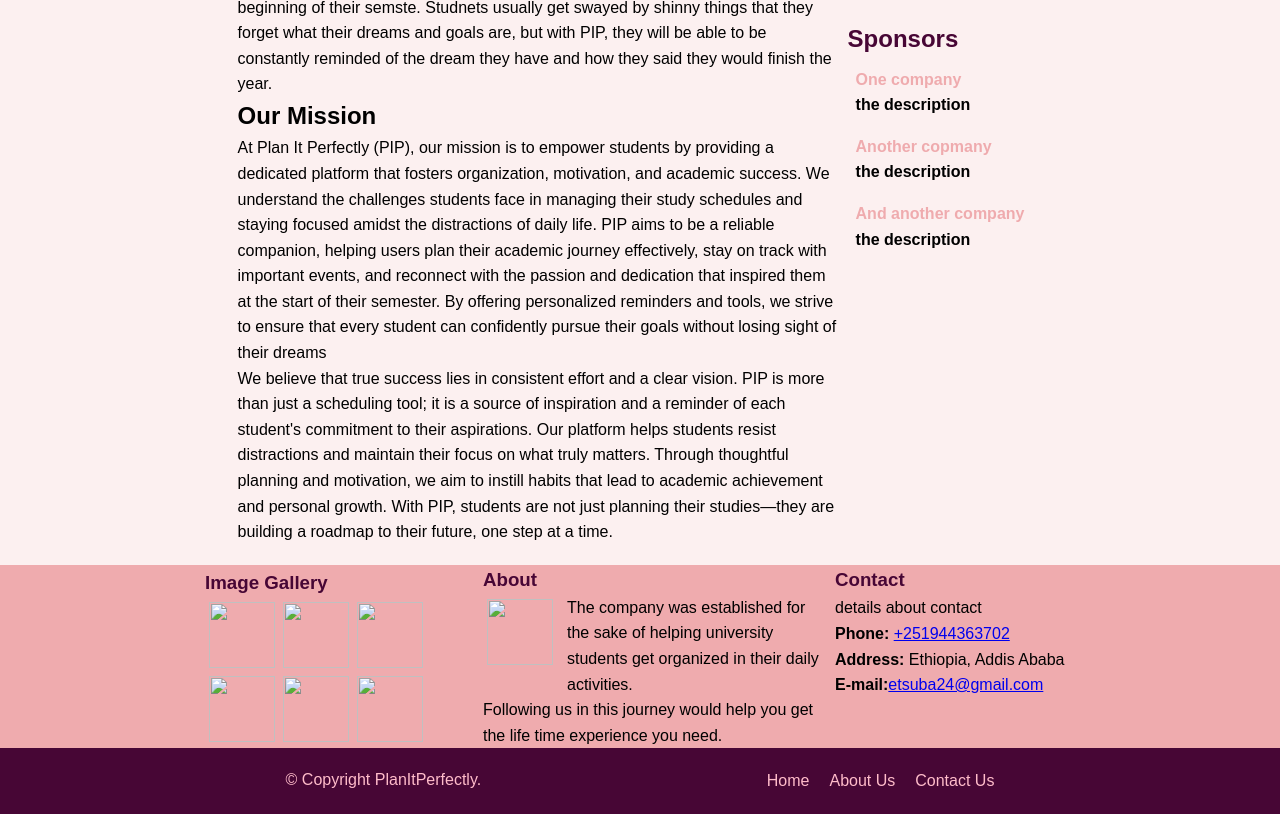
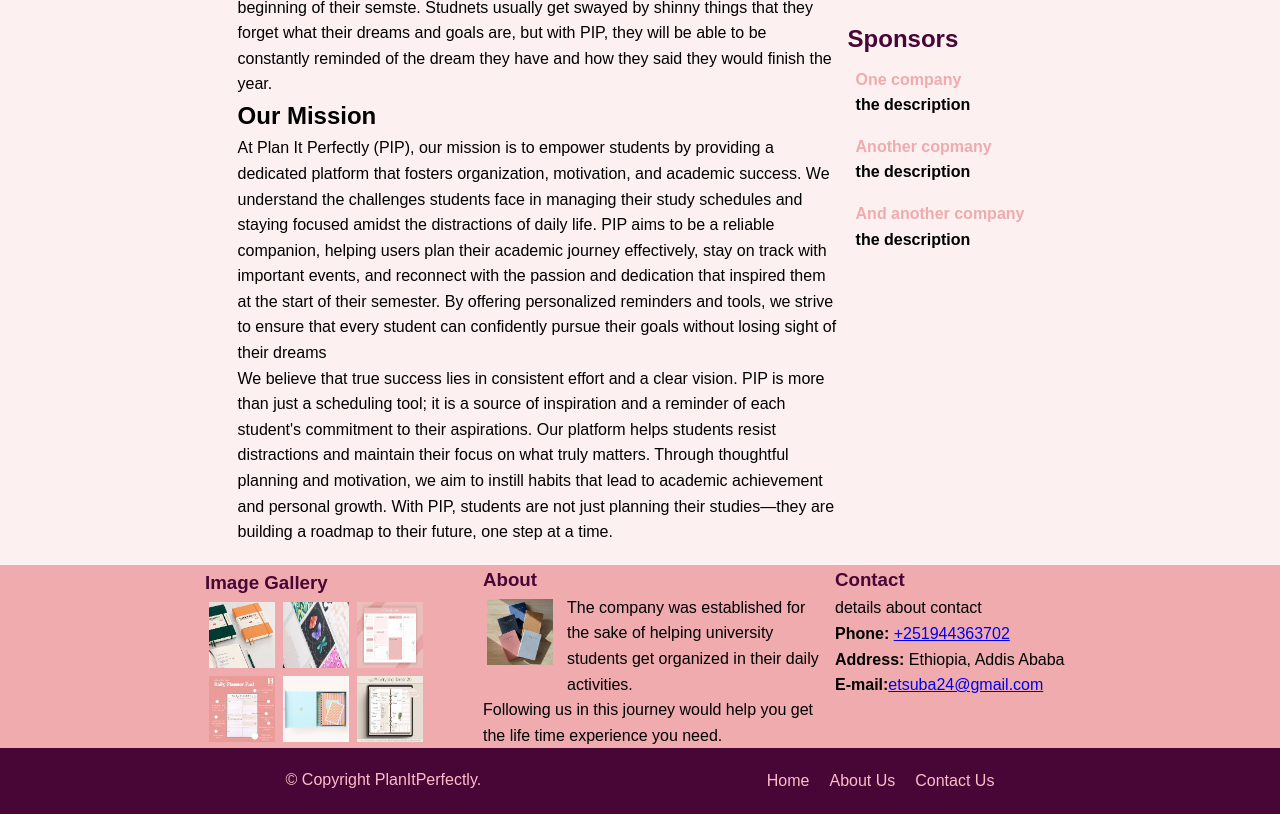
Before and after one commit to etsuba19/Assessment-2_Etsub-Nadew_UGR-4283-15_Section1, a plain HTML site: page src/html/about.html in a window 1280 px wide. Shown: the part 443-1257 px from the top of the page. Drawn offline with Linux system fonts and the light colour scheme; the site is published under a folder, as on GitHub Pages, so addresses that start at the root find nothing.

Commit message:
update image path

```diff
--- a/src/html/about.html
+++ b/src/html/about.html
@@ -104,42 +104,42 @@
           <h3>Image Gallery</h3>
           <img
             class="zimg"
-            src="/src/images/im2.jpg"
+            src="../images/im2.jpg"
             alt=""
             width="66"
             height="66"
           />
           <img
             class="zimg"
-            src="/src/images/im3.jpg"
+            src="../images/im3.jpg"
             alt=""
             width="66"
             height="66"
           />
           <img
             class="zimg"
-            src="/src/images/im4.jpg"
+            src="../images/im4.jpg"
             alt=""
             width="66"
             height="66"
           />
           <img
             class="zimg"
-            src="/src/images/im5.jpg"
+            src="../images/im5.jpg"
             alt=""
             width="66"
             height="66"
           />
           <img
             class="zimg"
-            src="/src/images/im6.jpg"
+            src="../images/im6.jpg"
             alt=""
             width="66"
             height="66"
           />
           <img
             class="zimg"
-            src="/src/images/im1.jpg"
+            src="../images/im1.jpg"
             alt=""
             width="66"
             height="66"
@@ -148,7 +148,7 @@
         <section class="itabout">
           <h3>About</h3>
           <div class="par">
-            <img src="/src/images/im7.jpg" alt="" width="66" height="66" />
+            <img src="../images/im7.jpg" alt="" width="66" height="66" />
             <p>
               The company was established for the sake of helping university
               students get organized in their daily activities.
```
Also changed, not shown: index.html (+9 -9 lines), src/html/contact.html (+7 -7 lines).
